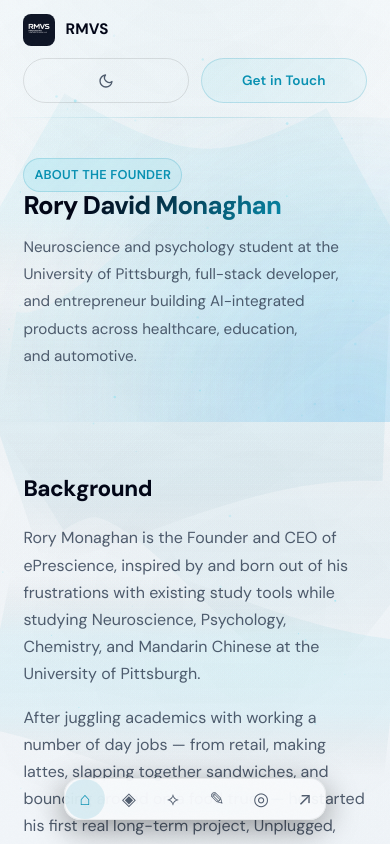
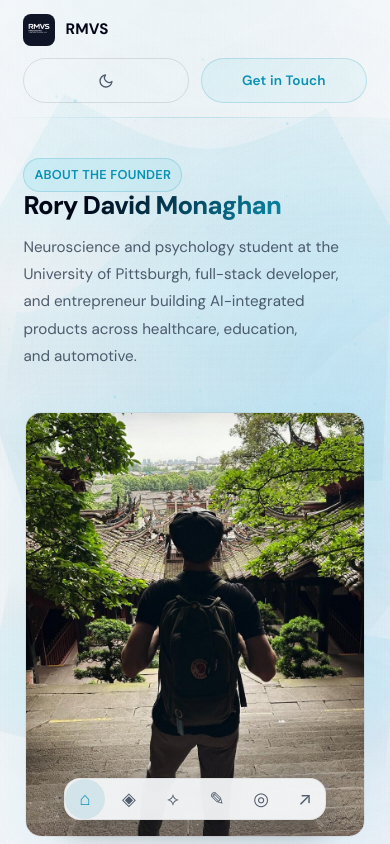
Before and after one commit to VerbaLearnTeam/rmvs-website, a Next.js app: page /about in a window 390 px wide. Shown: the top 844 px of the page. Built offline with nearby package versions, Linux system fonts and the light colour scheme.

Commit message:
Add founder photo to About page hero section
Split the hero into a two-column layout with the existing text on the
left and a travel photo on the right. Stacks vertically on mobile.

Made-with: Cursor

```diff
--- a/src/app/about/page.tsx
+++ b/src/app/about/page.tsx
@@ -1,5 +1,6 @@
 "use client";
 
+import Image from "next/image";
 import ScrollReveal, { StaggerContainer, StaggerItem } from "@/components/ScrollReveal";
 import GlassCard from "@/components/GlassCard";
 import AnimatedButton from "@/components/AnimatedButton";
@@ -44,7 +45,7 @@ export default function AboutPage() {
     <main>
       <section className="hero" style={{ position: "relative", overflow: "hidden" }}>
         <HeroBackground />
-        <div className="container" style={{ position: "relative", zIndex: 1 }}>
+        <div className="container split" style={{ position: "relative", zIndex: 1, alignItems: "center" }}>
           <ScrollReveal>
             <span className="badge">
               About the Founder
@@ -56,6 +57,31 @@ export default function AboutPage() {
               Neuroscience and psychology student at the University of Pittsburgh, full-stack developer,
               and entrepreneur building AI-integrated products across healthcare, education, and automotive.
             </p>
+          </ScrollReveal>
+
+          <ScrollReveal delay={0.2}>
+            <div
+              style={{
+                position: "relative",
+                width: "100%",
+                maxWidth: 340,
+                aspectRatio: "4 / 5",
+                borderRadius: 16,
+                overflow: "hidden",
+                border: "1px solid var(--glass-border)",
+                boxShadow: "0 0 40px rgba(34, 211, 238, 0.08)",
+                margin: "0 auto",
+              }}
+            >
+              <Image
+                src="/images/rory-about.png"
+                alt="Rory Monaghan"
+                fill
+                sizes="(max-width: 768px) 80vw, 340px"
+                style={{ objectFit: "cover" }}
+                priority
+              />
+            </div>
           </ScrollReveal>
         </div>
       </section>
```
Also changed, not shown: public/images/rory-about.png (added).
